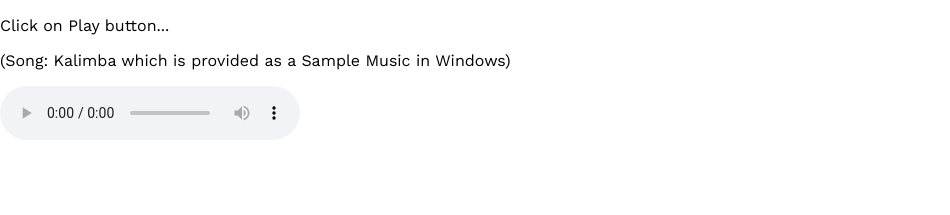
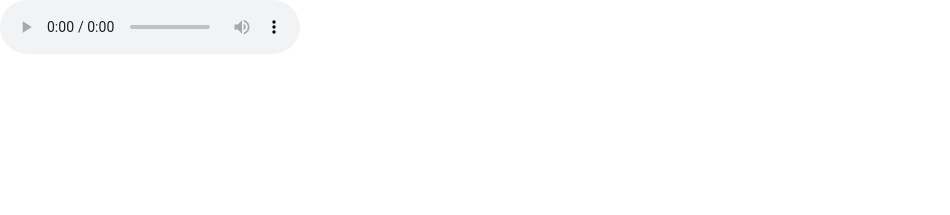
Before and after one commit to satyammayy/happyfriendship_day, a website: page index.html in a window 1280 px wide. Shown: the top 215 px of the page, without its empty margins (0-950 px from the left). Drawn offline with nearby package versions, Linux system fonts and the light colour scheme.

Commit message:
Update index.html

```diff
--- a/index.html
+++ b/index.html
@@ -12,11 +12,9 @@
 </head>
 
 <body>
-  <p>Click on Play button...</p>
-      <p>(Song: Kalimba which is provided as a Sample Music in Windows)</p>
-
-      <audio controls>
-         <source src = "frnd.mp3" type = "audio/mpeg">
+ <audio controls="controls" src="birds.mp3">
+    Your browser does not support the HTML5 Audio element.
+</audio>
       </audio>
   <div class="container">
     <div class="one">
```
